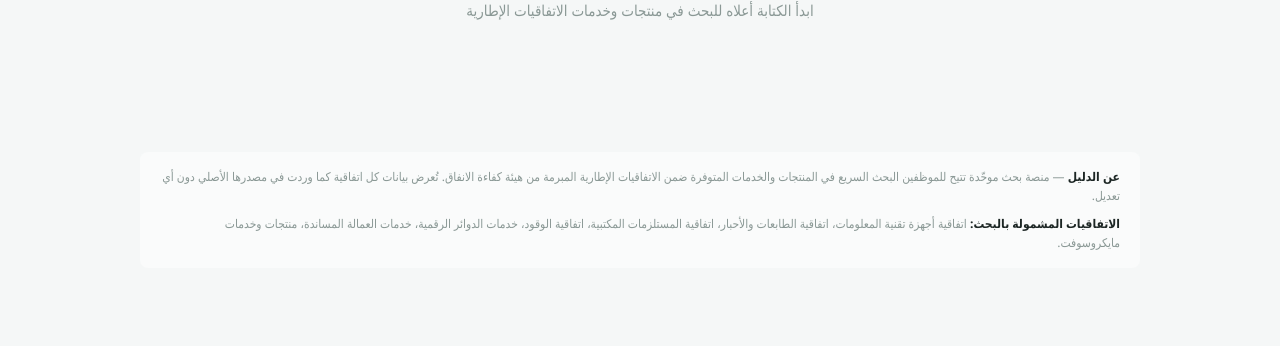
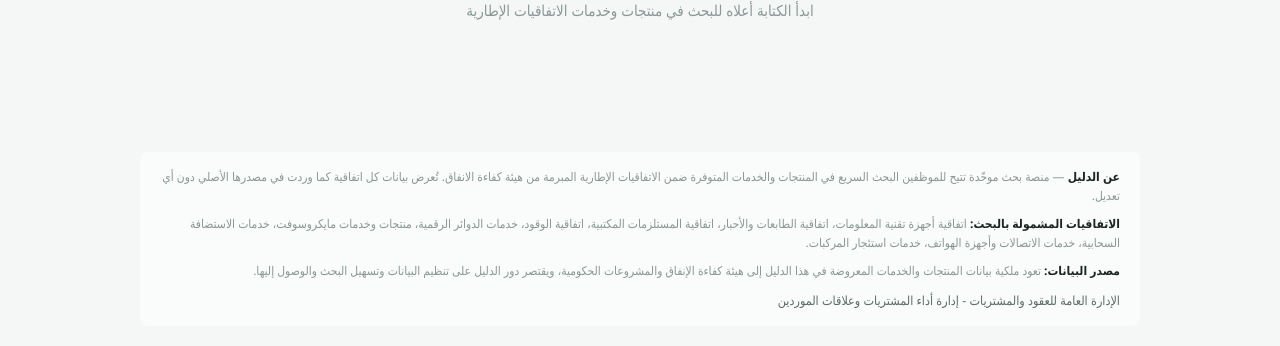
Before and after one commit to Haifaalsu/agreements-catalog, a plain HTML site: page frontend/index.html in a window 1280 px wide. Shown: the part 474-820 px from the top of the page. Drawn offline with Linux system fonts and the light colour scheme; no server answers.

Commit message:
Update index.html

```diff
--- a/frontend/index.html
+++ b/frontend/index.html
@@ -74,7 +74,14 @@
   <strong style="color:var(--text);">عن الدليل</strong> — منصة بحث موحّدة تتيح للموظفين البحث السريع في المنتجات والخدمات المتوفرة ضمن الاتفاقيات الإطارية المبرمة من هيئة كفاءة الانفاق. تُعرض بيانات كل اتفاقية كما وردت في مصدرها الأصلي دون أي تعديل.
   <div style="margin-top:10px;">
     <strong style="color:var(--text);">الاتفاقيات المشمولة بالبحث:</strong>
-    اتفاقية أجهزة تقنية المعلومات، اتفاقية الطابعات والأحبار، اتفاقية المستلزمات المكتبية، اتفاقية الوقود، خدمات الدوائر الرقمية، خدمات العمالة المساندة، منتجات وخدمات مايكروسوفت.
+    اتفاقية أجهزة تقنية المعلومات، اتفاقية الطابعات والأحبار، اتفاقية المستلزمات المكتبية، اتفاقية الوقود، خدمات الدوائر الرقمية، منتجات وخدمات مايكروسوفت، خدمات الاستضافة السحابية، خدمات الاتصالات وأجهزة الهواتف، خدمات استئجار المركبات.
+  </div>
+  <div style="margin-top:10px;">
+    <strong style="color:var(--text);">مصدر البيانات:</strong>
+    تعود ملكية بيانات المنتجات والخدمات المعروضة في هذا الدليل إلى هيئة كفاءة الإنفاق والمشروعات الحكومية، ويقتصر دور الدليل على تنظيم البيانات وتسهيل البحث والوصول إليها.
+  </div>
+  <div style="margin-top:10px; color:var(--text-muted); font-size:12.5px;">
+    الإدارة العامة للعقود والمشتريات - إدارة أداء المشتريات وعلاقات الموردين
   </div>
 </footer>
 
```
